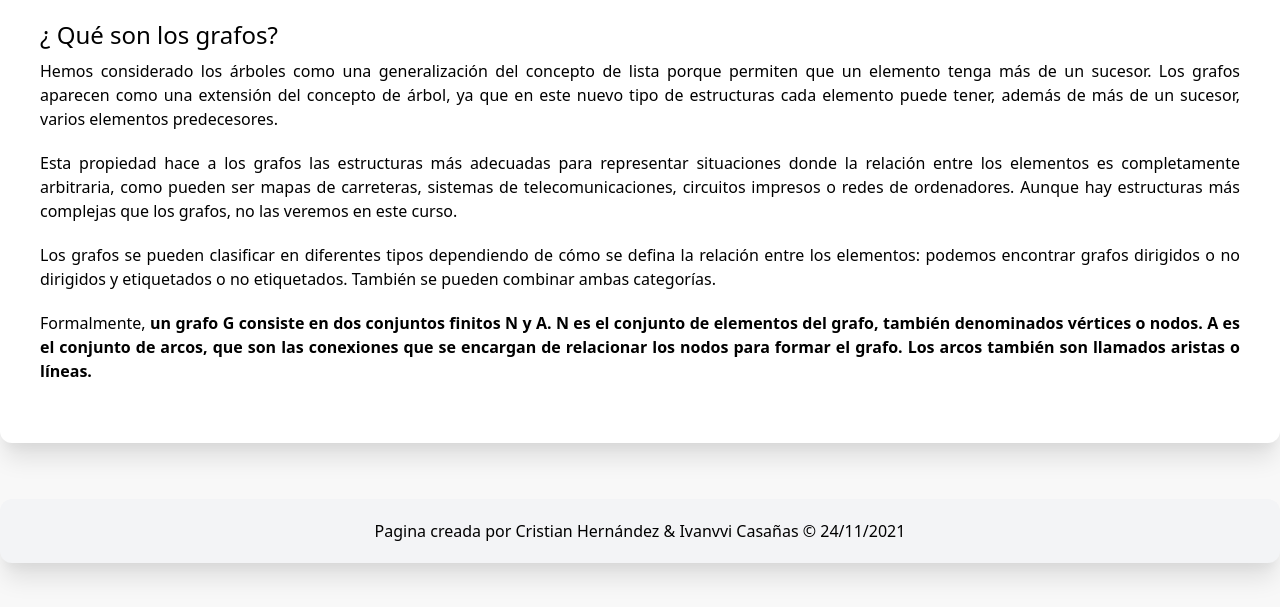
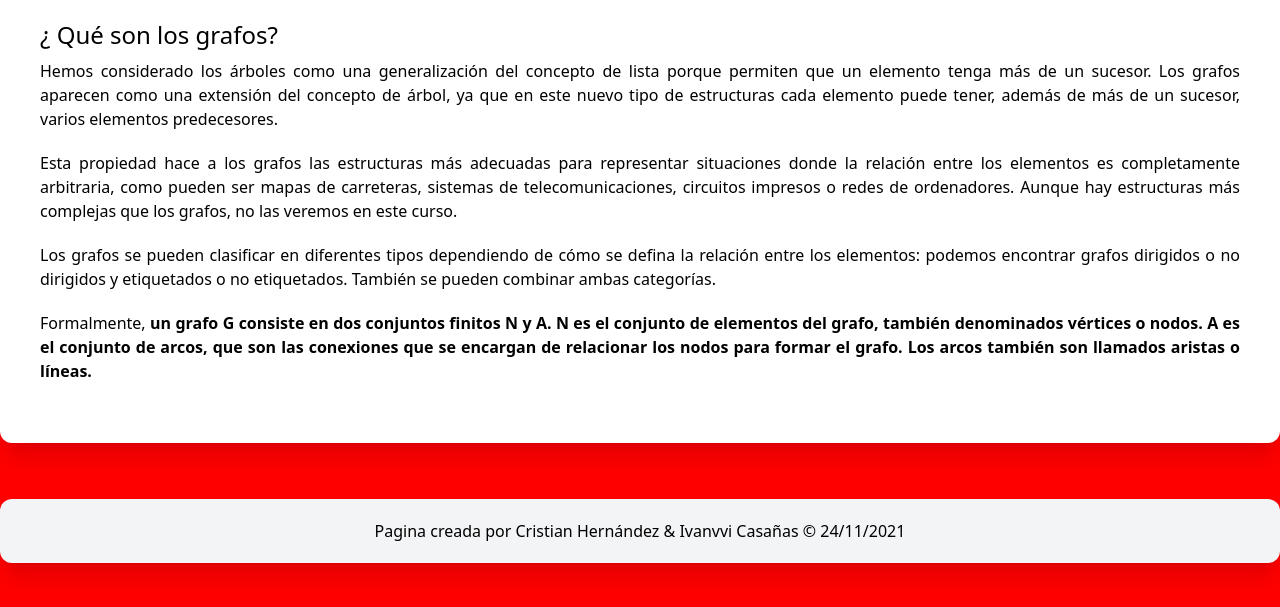
Before and after one commit to RICA38/grafos-main, a Django app: page /acerca in a window 1280 px wide. Shown: the part 193-800 px from the top of the page. Run offline with Django 3.2, Linux system fonts and the light colour scheme.

Commit message:
cambioEstilo

```diff
--- a/grafo_app/static/css/styles.css
+++ b/grafo_app/static/css/styles.css
@@ -1,5 +1,6 @@
 body{
-    background-color: #F8F8F8;
+    /* background-color: #F8F8F8; */
+    background-color: red;
 }
 .box{
     height: 800px;
```
